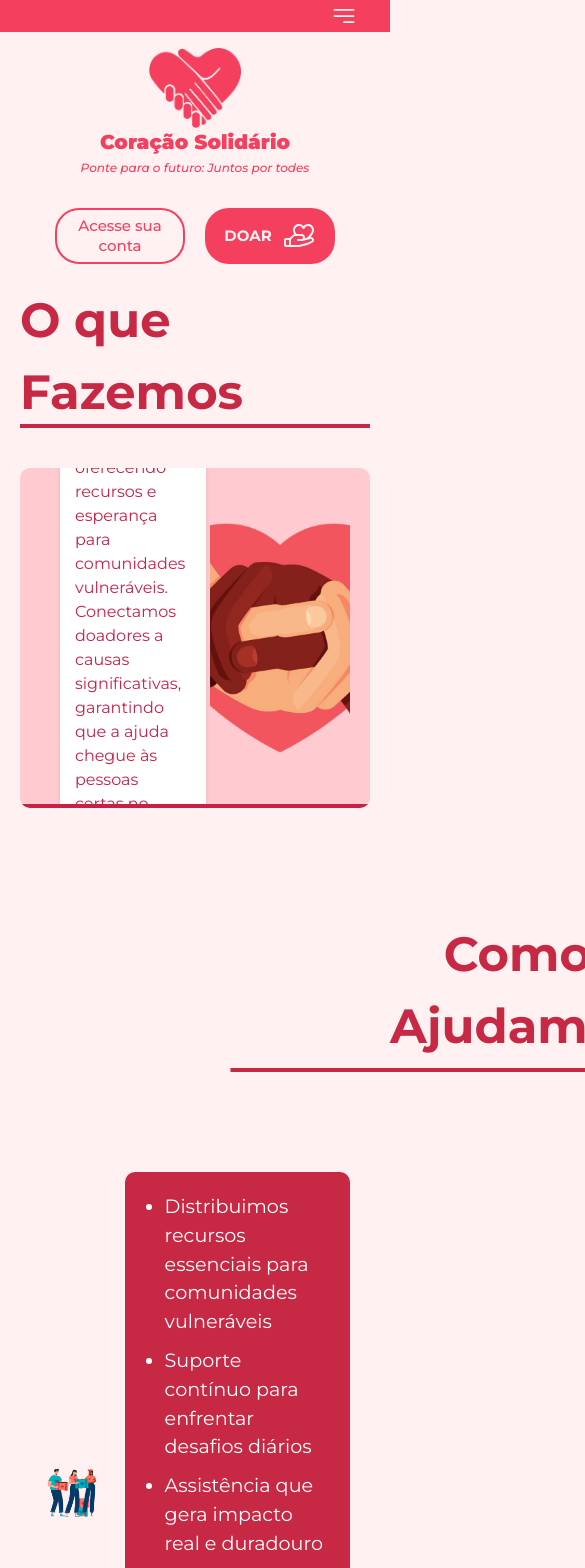
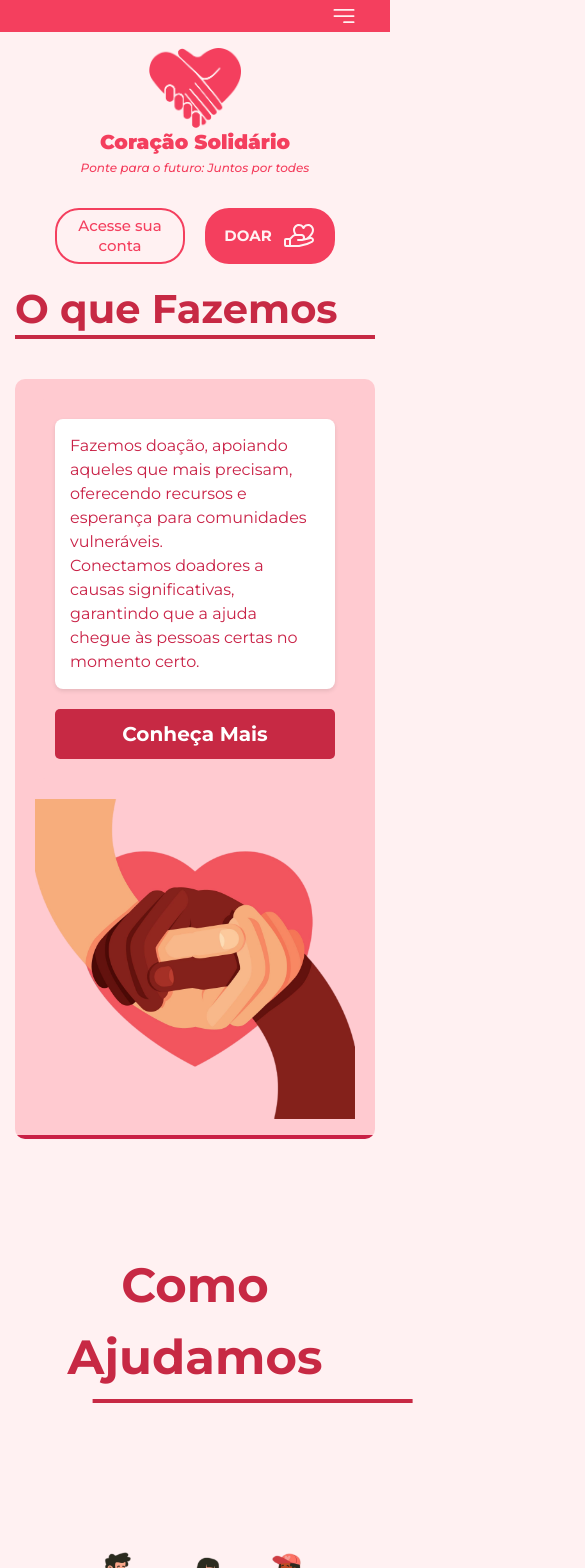
Before and after one commit to wellrenato12/CoracaoSolidarioFront, a React (Vite) app: page /info in a window 390 px wide. Shown: the top 1568 px of the page, 585 px wide, since content can reach past the window. Built offline with nearby package versions, Linux system fonts and the light colour scheme.

Commit message:
alteracao perfil

```diff
--- a/src/pages/Info/Info.css
+++ b/src/pages/Info/Info.css
@@ -1,9 +1,11 @@
+/* Container principal */
 .info-container {
     max-width: 1200px;
     margin: 0 auto;
     padding: 20px;
 }
 
+/* Título principal */
 .info-title {
     text-align: left;
     margin-bottom: 40px;
@@ -29,6 +31,7 @@
     margin: 0;
 }
 
+/* Conteúdo principal */
 .info-content {
     display: flex;
     align-items: stretch;
@@ -108,6 +111,7 @@
     box-shadow: none;
 }
 
+/* Seção "O que fazemos" */
 .info-what-we-do {
     margin: 90px 0 40px 0;
     padding: 20px;
@@ -188,6 +192,7 @@
     font-size: 1.2rem;
 }
 
+/* Seção de etapas do processo */
 .info-steps {
     margin-top: 100px;
     background-color: #f7e9eb;
@@ -217,6 +222,7 @@
     color: #c72944;
 }
 
+/* Seção de infográfico */
 .info-infographic {
     text-align: center;
     margin-top: 170px;
@@ -298,6 +304,7 @@
     line-height: 1.6;
 }
 
+/* Seção de histórias */
 .infographic-stories {
     background-color: #c72944;
     border-radius: 12px;
@@ -342,3 +349,83 @@
     line-height: 1.6;
     color: #444;
 }
+
+/* Responsividade */
+
+/* Ajuste do container principal */
+@media (max-width: 1200px) {
+    .info-container {
+        padding: 15px;
+    }
+}
+
+/* Ajuste do título principal */
+@media (max-width: 768px) {
+    .info-title h1 {
+        font-size: 2.5rem;
+    }
+}
+
+/* Ajuste do conteúdo principal */
+@media (max-width: 992px) {
+    .info-content {
+        flex-direction: column;
+        text-align: center;
+    }
+
+    .info-box {
+        width: 100%;
+        height: auto;
+        margin-bottom: 20px;
+    }
+
+    .info-image {
+        position: static;
+        width: 100%;
+        height: auto;
+    }
+}
+
+/* Ajuste da seção "O que fazemos" */
+@media (max-width: 768px) {
+    .info-what-we-do .info-title-ajudamos {
+        font-size: 2rem;
+        padding-left: 0;
+        margin-left: 0;
+        text-align: center;
+    }
+
+    .info-what-we-do .content {
+        flex-direction: column;
+    }
+
+    .info-what-we-do .image-section {
+        margin-right: 0;
+    }
+
+    .info-what-we-do .text-section {
+        margin-top: 20px;
+        max-width: 100%;
+    }
+}
+
+/* Ajuste da seção de etapas do processo */
+@media (max-width: 768px) {
+    .process-steps {
+        flex-direction: column;
+        gap: 20px;
+    }
+}
+
+/* Ajuste da seção de histórias */
+@media (max-width: 768px) {
+    .story-card {
+        flex-direction: column;
+        text-align: center;
+    }
+
+    .story-image img {
+        margin-right: 0;
+        margin-bottom: 20px;
+    }
+}
--- a/src/pages/Profile/Profile.tsx
+++ b/src/pages/Profile/Profile.tsx
@@ -8,6 +8,7 @@ import defaultProfilePic from "../../assets/default-profile-pic.svg";
 import type Usuario from "../../models/User";
 import CardDonation from "../../components/Donation/cardDonation/CardDonation";
 import { toastAlerta } from "../../util/toastAlerta";
+import noDonationImage from "../../assets/coracaocaixa.png"; // Imagem a ser exibida
 
 function Profile() {
   const [user, setUser] = useState<Usuario | null>(null);
@@ -18,7 +19,7 @@ function Profile() {
   const token = usuario.token;
   const navigate = useNavigate();
 
-  const isDonate = user?.doacao === undefined || user?.doacao === null || user?.doacao.length === 0
+  const isDonate = user?.doacao === undefined || user?.doacao === null || user?.doacao.length === 0;
 
   async function buscarUsuario() {
     try {
@@ -58,7 +59,7 @@ function Profile() {
               className="rounded-full"
             />
           </div>
-          <div className=" text-center md:text-right text-zinc-800">
+          <div className="text-center md:text-right text-zinc-800">
             <p className="uppercase font-bold text-xl md:text-[38px]">{user?.nome}</p>
             <p className="italic text-sm md:text-base">{user?.usuario}</p>
           </div>
@@ -69,9 +70,25 @@ function Profile() {
               <CardDonation key={doacao.id} doacao={doacao} />
             ))
           ) : (
-            <div className="flex flex-col items-center justify-center">
-              <p className="text-xl text-center">Ainda não possui nenhuma doação?</p>
-              <Link className="underline text-xl text-rose-500 hover:text-red-700 transition-all" to="/donate">Doe já</Link>
+            <div className="flex flex-col items-center justify-center gap-6 p-6 bg-gray-100 rounded-lg shadow-inner">
+              <div className="flex items-center justify-center gap-4 mb-4">
+                <img
+                  src={noDonationImage}
+                  alt="Imagem ilustrativa de ausência de doações"
+                  className="w-20 h-20 md:w-32 md:h-32"
+                />
+                <div className="flex flex-col items-start justify-center">
+                  <p className="text-2xl md:text-3xl font-bold text-center text-zinc-800">
+                    Ainda não possui nenhuma doação?
+                  </p>
+                </div>
+              </div>
+              <Link
+                className="inline-block px-8 py-4 text-xl md:text-2xl font-bold text-white bg-rose-500 rounded-full hover:bg-rose-600 focus:outline-none focus:ring-2 focus:ring-rose-400 transition-colors transform -translate-y-10 translate-x-5"
+                to="/donate"
+              >
+                Doe já
+              </Link>
             </div>
           )}
         </div>
```
